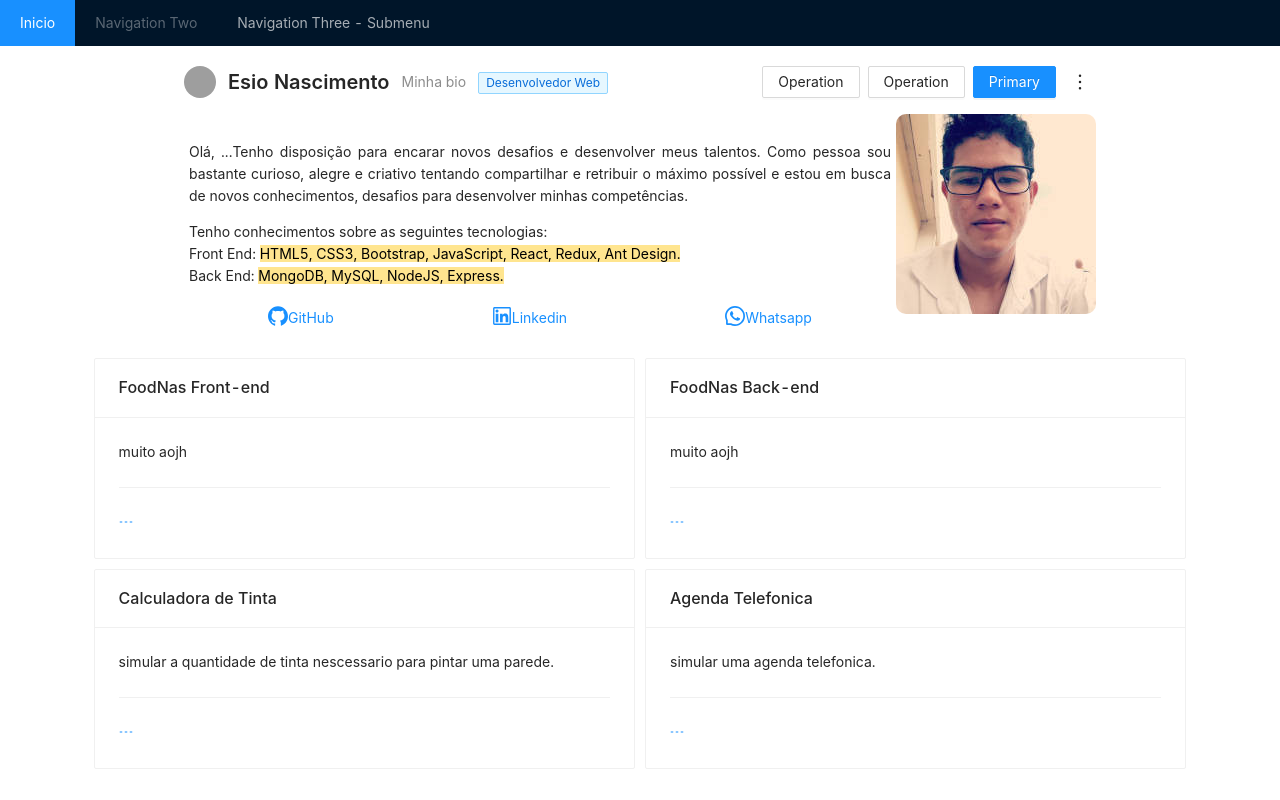
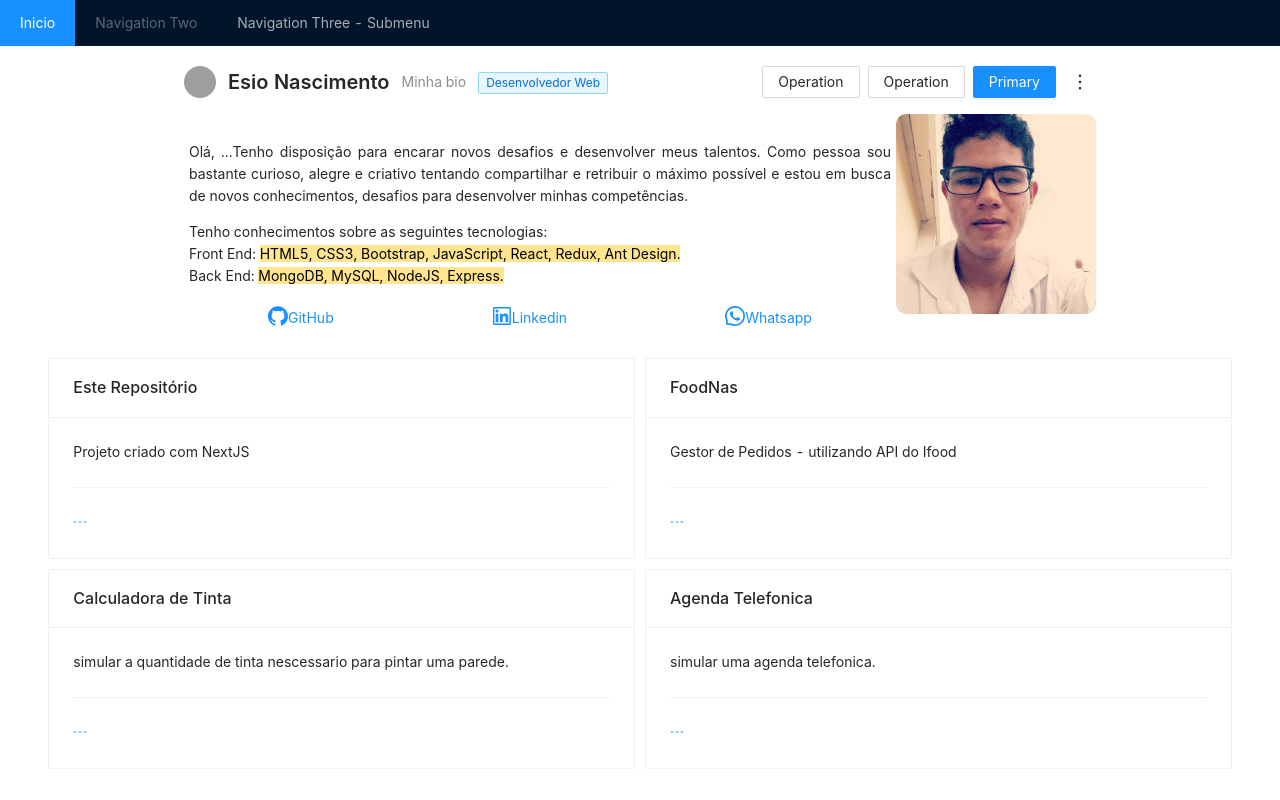
Before and after one commit to esionascimento/esionascimentonew, a Next.js app: page / in a window 1280 px wide. Built offline with nearby package versions, Linux system fonts and the light colour scheme; grey boxes are pictures that could not be loaded.

Commit message:
refactor components > cards

```diff
--- a/src/components/cards/cardInfo.tsx
+++ b/src/components/cards/cardInfo.tsx
@@ -18,7 +18,7 @@ function CardInfo({ title, info, url }) {
                 {info}
                 <Divider />
                 <div>
-                    <Tooltip title="Abrir repositorio">
+                    <Tooltip title="Abrir repositório">
                         <a href={url}>
                             <DashOutlined />
                         </a>
--- a/src/components/cards/index.tsx
+++ b/src/components/cards/index.tsx
@@ -11,14 +11,14 @@ function Cards() {
             <div>
                 <Row justify="center">
                     <CardInfo
-                        title="FoodNas Front-end"
-                        info="muito aojh"
-                        url="https://github.com/esionascimento/foodNas"
+                        title="Este Repositório"
+                        info="Projeto criado com NextJS"
+                        url="https://github.com/esionascimento/esionascimentonew.github.io"
                     />
                     <CardInfo
-                        title="FoodNas Back-end"
-                        info="muito aojh"
-                        url="https://github.com/esionascimento/foodNasBack"
+                        title="FoodNas"
+                        info="Gestor de Pedidos - utilizando API do Ifood"
+                        url="https://github.com/esionascimento/foodNas"
                     />
                     <CardInfo
                         title="Calculadora de Tinta"
```
